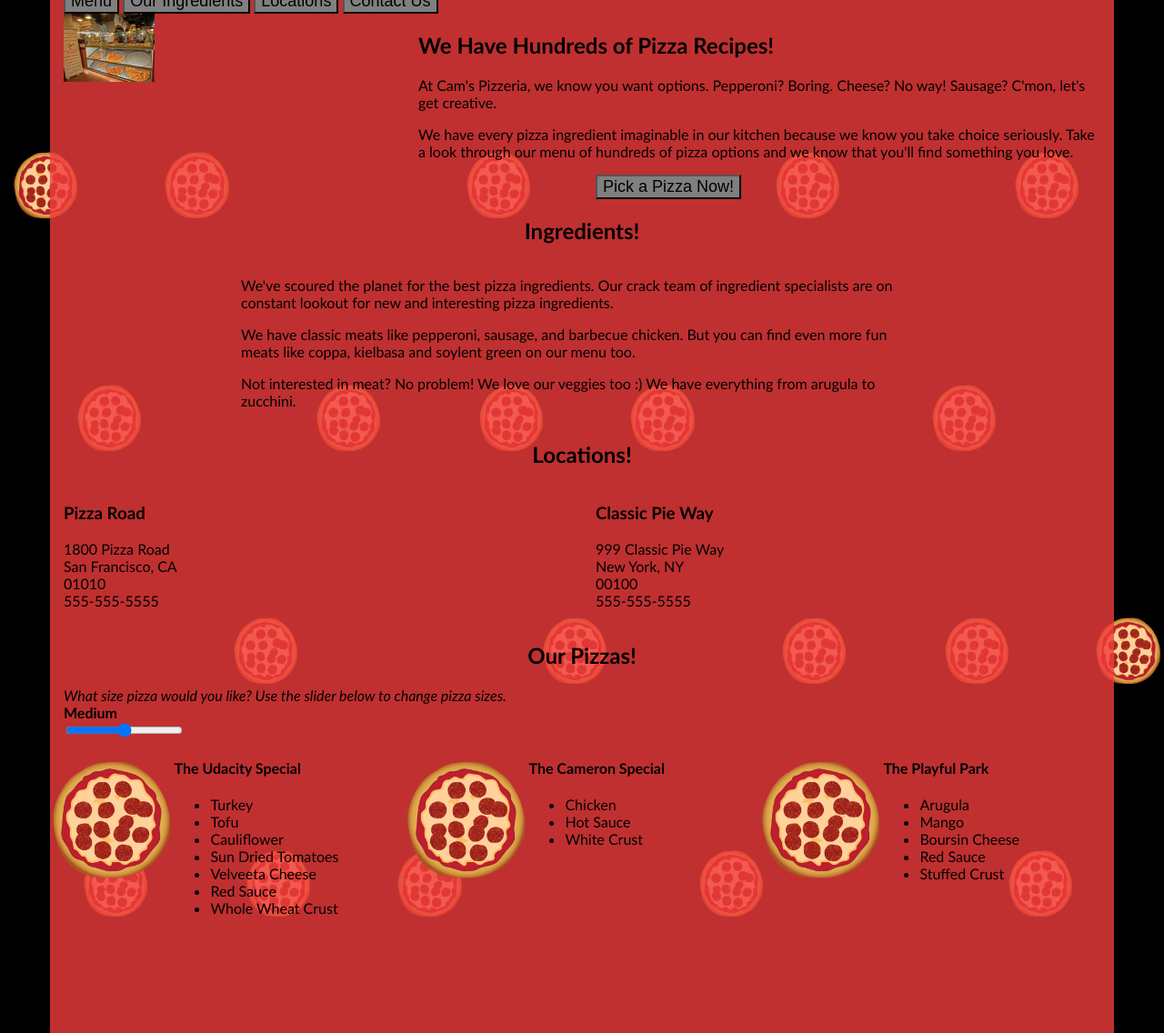
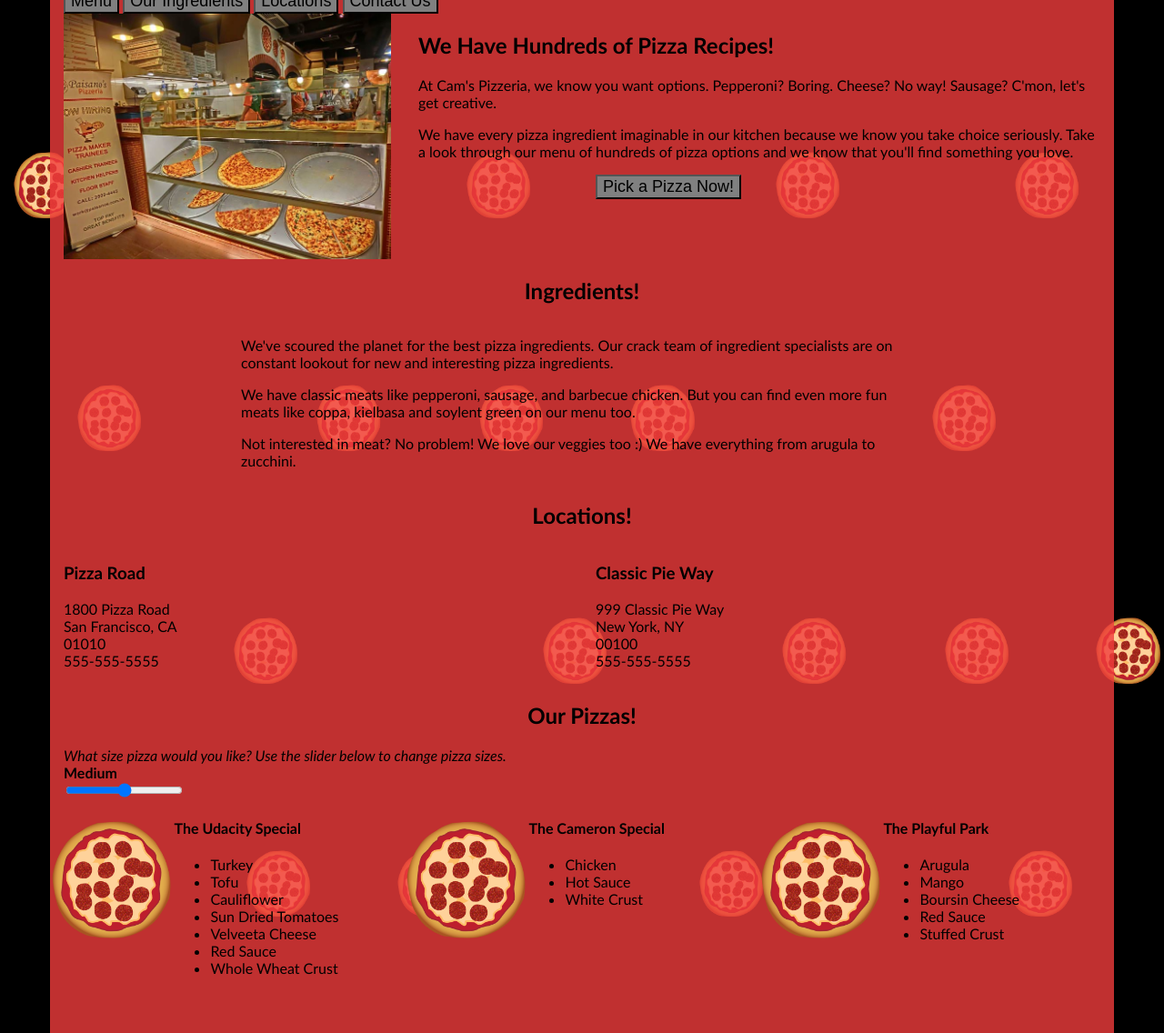
Before and after one commit to Prathibha1/web-optimizations, a website: page views/pizza.html in a window 1280 px wide. Shown: the part 102-1238 px from the top of the page at 91% size. Drawn offline with Linux system fonts and the light colour scheme; files whose address does not match are found by name.

Commit message:
first commit

```diff
--- a/views/pizza.html
+++ b/views/pizza.html
@@ -48,7 +48,7 @@ form{display:inline-block}
     </div>
     <div id="callToAction" class="row">
       <div class="col-md-4">
-        <img src="img/pizzeria_small.jpg" class="img-responsive"> <!-- Image credit to: http://commons.wikimedia.org/wiki/File:HK_TST_night_%E5%98%89%E8%98%AD%E9%81%93_Granville_Road_restaurant_Paisano's_Pizzeria_pizza_Dec-2013.JPG -->
+        <img src="images/pizzeria_min.jpg" class="img-responsive"> <!-- Image credit to: http://commons.wikimedia.org/wiki/File:HK_TST_night_%E5%98%89%E8%98%AD%E9%81%93_Granville_Road_restaurant_Paisano's_Pizzeria_pizza_Dec-2013.JPG -->
       </div>
       <div class="col-md-8">
         <div class="row">
@@ -116,7 +116,7 @@ form{display:inline-block}
         <div id="randomPizzas" class="row">
           <div id="pizza0" class="randomPizzaContainer" style="width:33.33%; height: 325px;">
             <div style="width:35%">
-              <img src="img/pizza.png" class="img-responsive">
+              <img src="images/pizza.png" class="img-responsive">
             </div>
             <div style="width:65%">
               <h4>The Udacity Special</h4>
@@ -133,7 +133,7 @@ form{display:inline-block}
           </div>
           <div id="pizza1" class="randomPizzaContainer" style="width:33.33%; height: 325px;">
             <div style="width:35%">
-              <img src="img/pizza.png" class="img-responsive">
+              <img src="images/pizza.png" class="img-responsive">
             </div>
             <div style="width:65%">
               <h4>The Cameron Special</h4>
```
Also changed, not shown: views/images/pizza.png (renamed from views/img/pizza.png), views/images/pizzeria_min.jpg (added), views/img/pizzeria_small.jpg (deleted), 2 other files.
